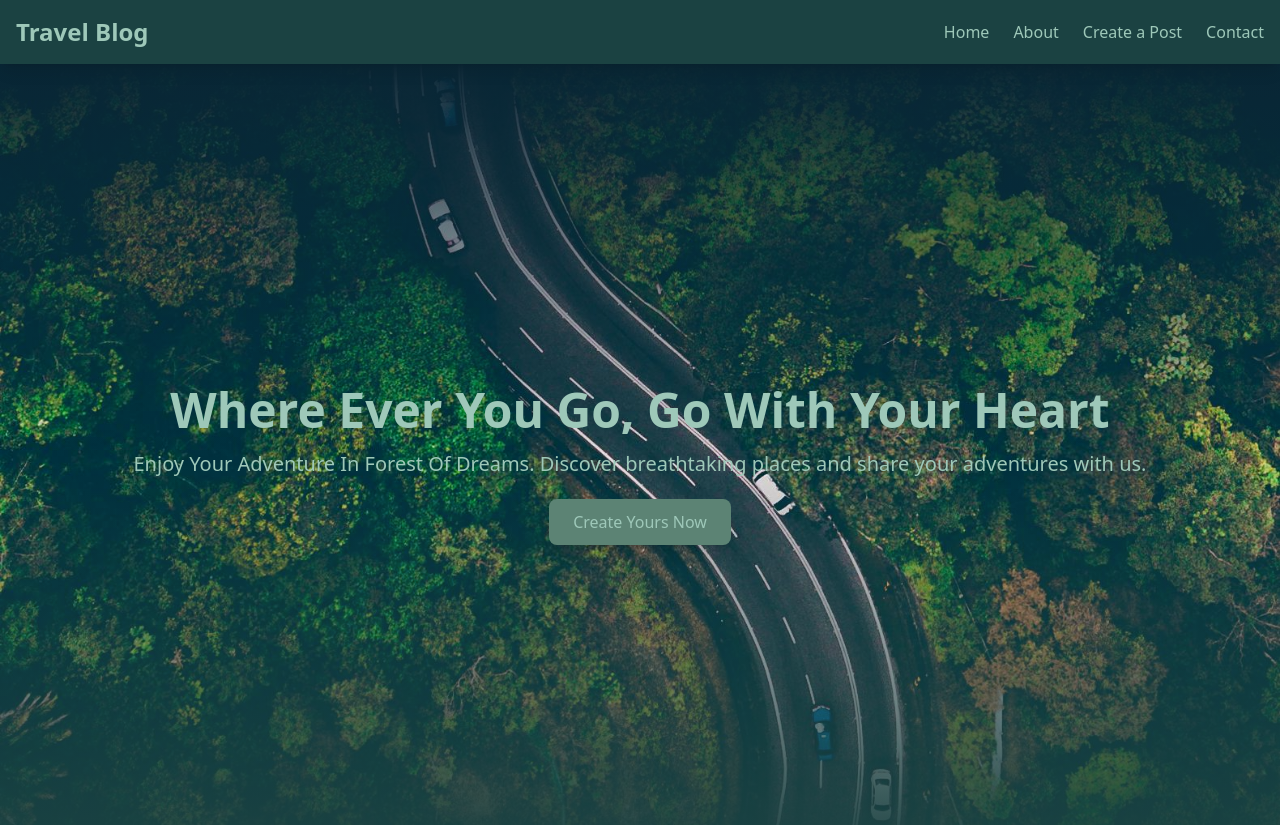
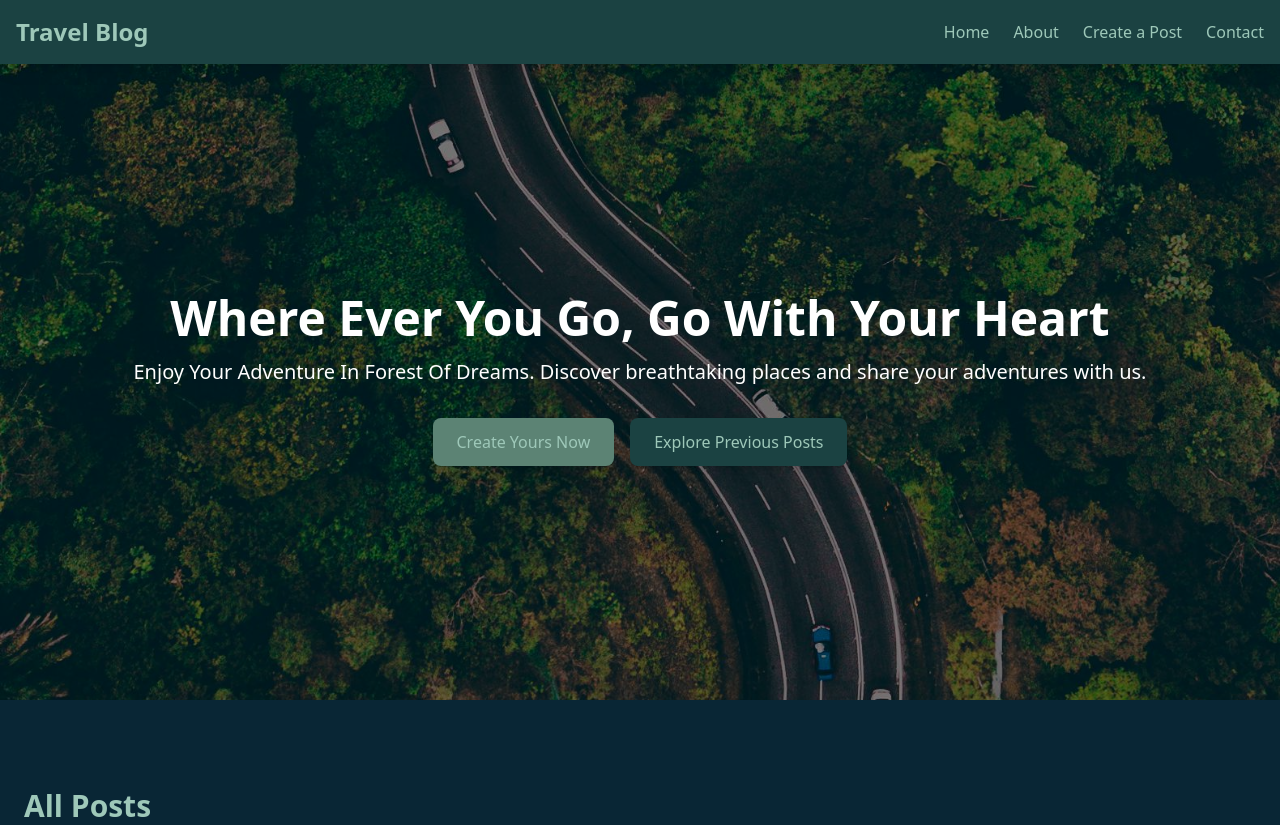
Before and after one commit to nesrindtanyeri/travel-blog, a React (Vite) app in the folder frontend/: page / in a window 1280 px wide. Shown: the top 825 px of the page. Built offline with nearby package versions, Linux system fonts and the light colour scheme; no server answers.

Commit message:
implemented homepage heor and cards

```diff
--- a/frontend/src/HomePage.jsx
+++ b/frontend/src/HomePage.jsx
@@ -32,38 +32,64 @@ const Homepage = () => {
           </ul>
         </div>
       </nav>
-
 {/* Hero Section */}
-      <header className="w-full h-screen bg-cover bg-center" style={{ backgroundImage: `url(${heroImage})` }}>
-        <div className="w-full h-full flex items-center justify-center bg-gradient-to-b from-primary via-transparent to-secondary">
-          <div className="text-center text-light">
-            <h1 className="text-4xl md:text-5xl font-bold mb-4 animate-fade-in">
-              Where Ever You Go, Go With Your Heart
-            </h1>
-            <p className="text-xl mb-8">
-              Enjoy Your Adventure In Forest Of Dreams. Discover breathtaking places and share your adventures with us.
-            </p>
+<header className="relative w-full h-[80vh] bg-cover bg-center" style={{ backgroundImage: `url(${heroImage})` }}>
+  {/* Overlay */}
+  <div className="absolute inset-0 bg-black bg-opacity-50"></div>
+  {/* Content */}
+  <div className="relative z-10 flex flex-col items-center justify-center text-center text-white h-full">
+    <h1 className="text-4xl md:text-5xl font-bold mb-4">Where Ever You Go, Go With Your Heart</h1>
+    <p className="text-xl mb-8">Enjoy Your Adventure In Forest Of Dreams. Discover breathtaking places and share your adventures with us.</p>
+    <div className="flex space-x-4">
     <Link
         to="/create"
-  className="btn bg-accent text-light shadow-lg hover:shadow-xl hover:scale-105 transition-transform transition-shadow duration-300 px-6 py-3 rounded-lg"
+        className="btn bg-accent text-light shadow-lg hover:shadow-xl hover:scale-105 transition-transform duration-300 px-6 py-3 rounded-lg"
       >
         Create Yours Now
       </Link>
-
+      {/* Explore Posts Button */}
+      <Link
+        to="/posts"
+        className="btn bg-secondary text-light shadow-md hover:shadow-lg hover:scale-105 transition-transform duration-300 px-6 py-3 rounded-lg"
+      >
+        Explore Previous Posts
+      </Link>
     </div>
   </div>
 </header>
 
+
+
   {/* Main Content (Homepage Posts) */}
 <main className="container mx-auto p-6 mt-16">
   <h1 className="text-3xl font-bold mb-4">All Posts</h1>
-        <div className="grid grid-cols-1 gap-4">
+  <div className="grid grid-cols-1 sm:grid-cols-2 lg:grid-cols-3 gap-6">
     {posts.length > 0 ? (
       posts.map((post) => (
-              <div key={post.id} className="border border-light bg-secondary p-4 rounded-lg shadow-lg">
-                <h2 className="text-xl font-bold text-light">{post.title}</h2>
-                <p className="text-accent">{post.content.substring(0, 100)}...</p>
-                <Link to={`/posts/${post.id}`} className="text-light hover:text-accent">Read More</Link>
+        <div
+          key={post.id}
+          className="relative border border-light bg-secondary rounded-lg shadow-lg overflow-hidden"
+        >
+          {/* Görsel */}
+          <img
+            src={post.cover}
+            alt={post.title}
+            className="w-full h-48 object-cover"
+          />
+          {/* Açıklama */}
+          <div className="p-4">
+            <h2 className="text-xl font-bold text-light mb-2">{post.title}</h2>
+            <p className="text-accent mb-4">
+              {post.content.substring(0, 100)}...
+            </p>
+          </div>
+          {/* Read More Butonu */}
+          <Link
+            to={`/posts/${post.id}`}
+            className="absolute bottom-4 right-4 bg-accent text-primary text-sm px-4 py-2 rounded-lg shadow-md hover:shadow-lg hover:scale-105 transition-transform"
+          >
+            Read More
+          </Link>
         </div>
       ))
     ) : (
@@ -71,6 +97,7 @@ const Homepage = () => {
     )}
   </div>
 </main>
+
 
       {/* Footer */}
       <footer className="bg-secondary text-light p-4 mt-8">
```
Lines whose indentation alone changed are shown as unchanged.
